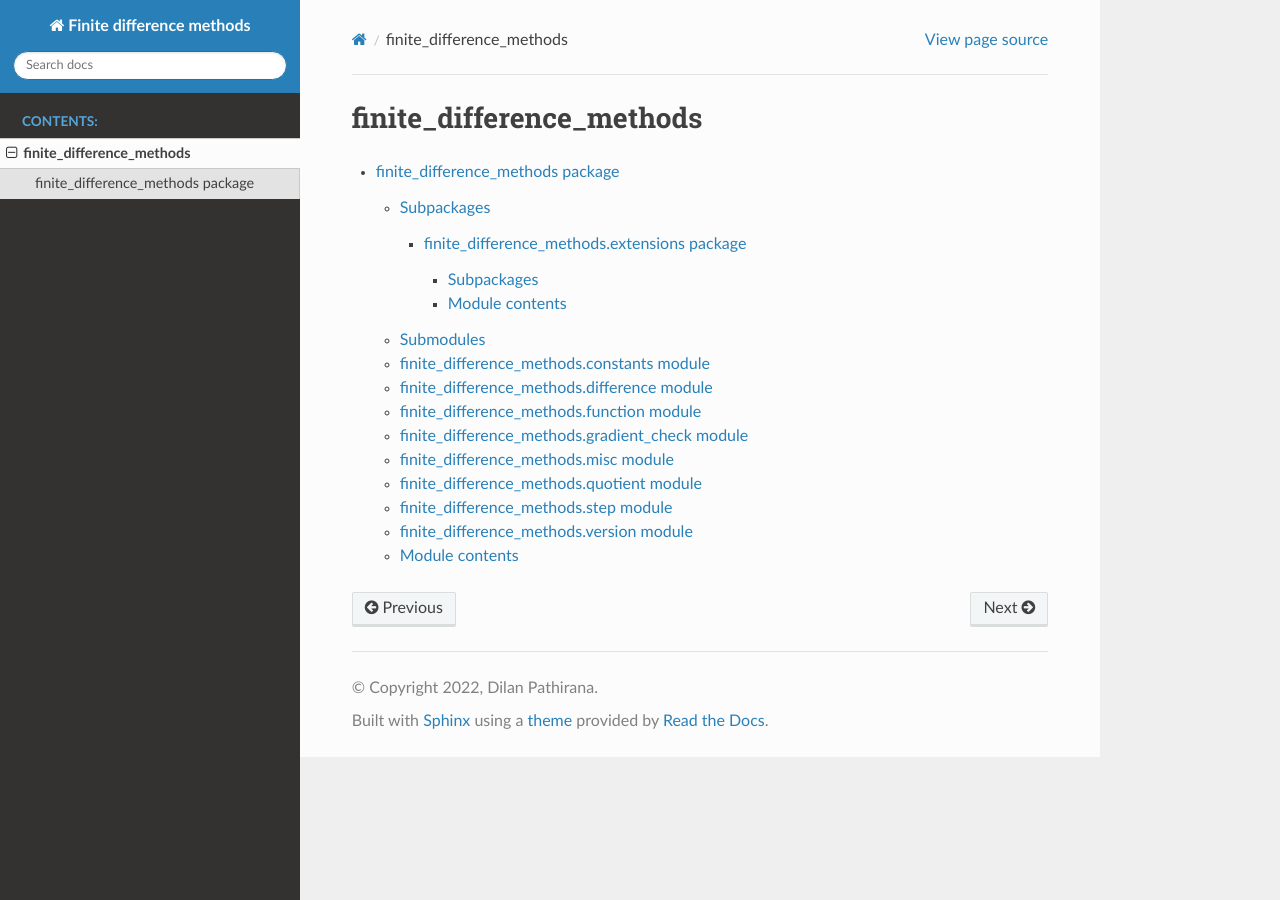
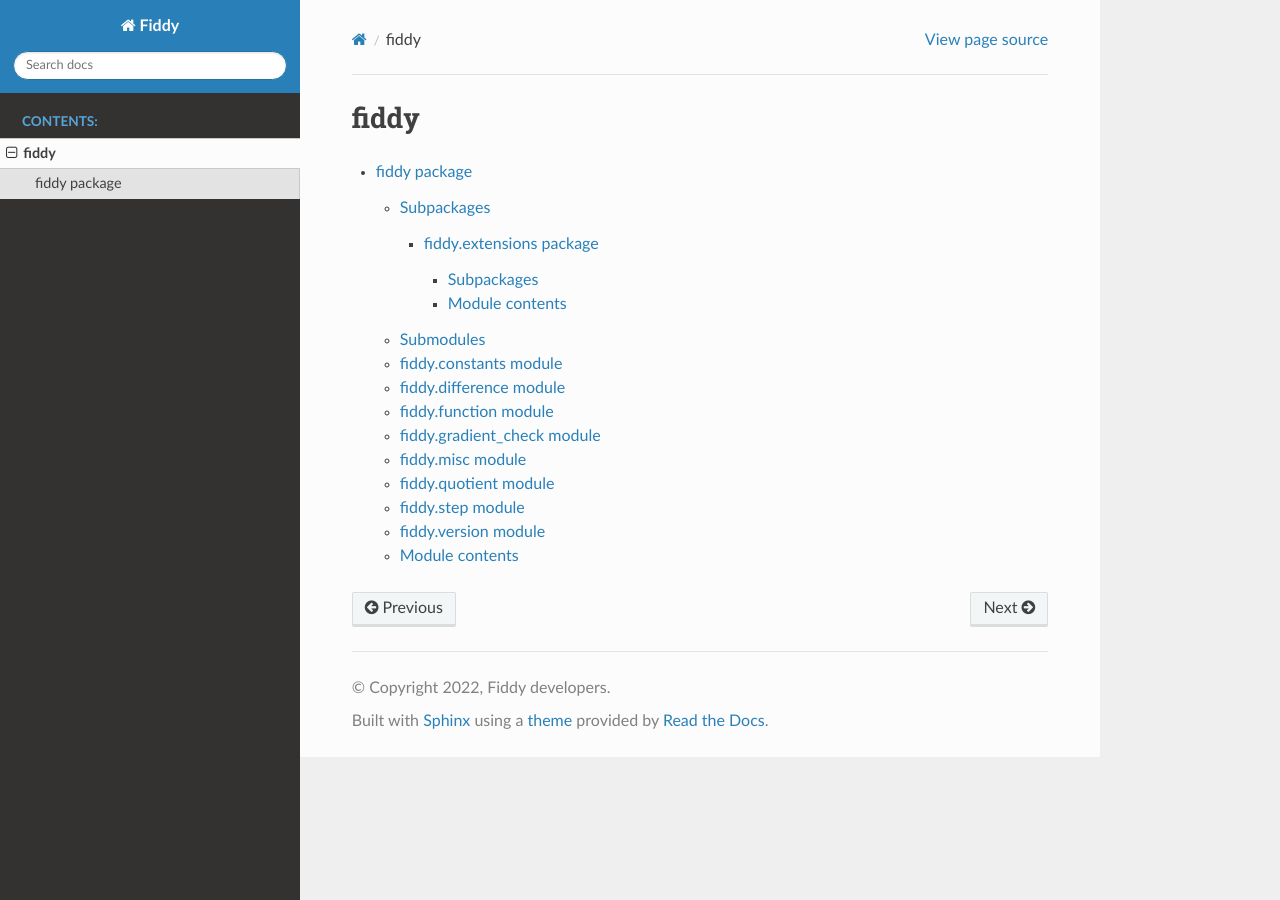
Before and after one commit to ICB-DCM/fiddy, a Sphinx documentation site: the page built from doc/modules.rst, in a window 1280 px wide. Built offline with Sphinx 7.4.7 and the Read the Docs theme 2.0.0, drawn with Linux system fonts in a browser that asks for light colours.

Commit message:
rename doc to fiddy

```diff
--- a/doc/conf.py
+++ b/doc/conf.py
@@ -17,9 +17,9 @@ sys.path.insert(0, os.path.abspath('..'))
 
 # -- Project information -----------------------------------------------------
 
-project = 'Finite difference methods'
-copyright = '2022, Dilan Pathirana'
-author = 'Dilan Pathirana'
+project = 'Fiddy'
+copyright = '2022, Fiddy developers'
+author = 'Fiddy developers'
 
 
 # -- General configuration ---------------------------------------------------
--- /dev/null
+++ b/doc/fiddy.rst
@@ -0,0 +1,94 @@
+fiddy package
+=============
+
+Subpackages
+-----------
+
+.. toctree::
+   :maxdepth: 4
+
+   fiddy.extensions
+
+Submodules
+----------
+
+fiddy.constants module
+----------------------
+
+.. automodule:: fiddy.constants
+   :members:
+   :undoc-members:
+   :show-inheritance:
+   :noindex:
+
+fiddy.difference module
+-----------------------
+
+.. automodule:: fiddy.difference
+   :members:
+   :undoc-members:
+   :show-inheritance:
+   :noindex:
+
+fiddy.function module
+---------------------
+
+.. automodule:: fiddy.function
+   :members:
+   :undoc-members:
+   :show-inheritance:
+   :noindex:
+
+fiddy.gradient\_check module
+----------------------------
+
+.. automodule:: fiddy.gradient_check
+   :members:
+   :undoc-members:
+   :show-inheritance:
+   :noindex:
+
+fiddy.misc module
+-----------------
+
+.. automodule:: fiddy.misc
+   :members:
+   :undoc-members:
+   :show-inheritance:
+   :noindex:
+
+fiddy.quotient module
+---------------------
+
+.. automodule:: fiddy.quotient
+   :members:
+   :undoc-members:
+   :show-inheritance:
+   :noindex:
+
+fiddy.step module
+-----------------
+
+.. automodule:: fiddy.step
+   :members:
+   :undoc-members:
+   :show-inheritance:
+   :noindex:
+
+fiddy.version module
+--------------------
+
+.. automodule:: fiddy.version
+   :members:
+   :undoc-members:
+   :show-inheritance:
+   :noindex:
+
+Module contents
+---------------
+
+.. automodule:: fiddy
+   :members:
+   :undoc-members:
+   :show-inheritance:
+   :noindex:
--- a/doc/finite_difference_methods.extensions.rst
+++ /dev/null
@@ -1,19 +0,0 @@
-finite\_difference\_methods.extensions package
-==============================================
-
-Subpackages
------------
-
-.. toctree::
-   :maxdepth: 4
-
-   finite_difference_methods.extensions.amici
-
-Module contents
----------------
-
-.. automodule:: finite_difference_methods.extensions
-   :members:
-   :undoc-members:
-   :show-inheritance:
-   :noindex:
--- a/doc/finite_difference_methods.rst
+++ /dev/null
@@ -1,94 +0,0 @@
-finite\_difference\_methods package
-===================================
-
-Subpackages
------------
-
-.. toctree::
-   :maxdepth: 4
-
-   finite_difference_methods.extensions
-
-Submodules
-----------
-
-finite\_difference\_methods.constants module
---------------------------------------------
-
-.. automodule:: finite_difference_methods.constants
-   :members:
-   :undoc-members:
-   :show-inheritance:
-   :noindex:
-
-finite\_difference\_methods.difference module
----------------------------------------------
-
-.. automodule:: finite_difference_methods.difference
-   :members:
-   :undoc-members:
-   :show-inheritance:
-   :noindex:
-
-finite\_difference\_methods.function module
--------------------------------------------
-
-.. automodule:: finite_difference_methods.function
-   :members:
-   :undoc-members:
-   :show-inheritance:
-   :noindex:
-
-finite\_difference\_methods.gradient\_check module
---------------------------------------------------
-
-.. automodule:: finite_difference_methods.gradient_check
-   :members:
-   :undoc-members:
-   :show-inheritance:
-   :noindex:
-
-finite\_difference\_methods.misc module
----------------------------------------
-
-.. automodule:: finite_difference_methods.misc
-   :members:
-   :undoc-members:
-   :show-inheritance:
-   :noindex:
-
-finite\_difference\_methods.quotient module
--------------------------------------------
-
-.. automodule:: finite_difference_methods.quotient
-   :members:
-   :undoc-members:
-   :show-inheritance:
-   :noindex:
-
-finite\_difference\_methods.step module
----------------------------------------
-
-.. automodule:: finite_difference_methods.step
-   :members:
-   :undoc-members:
-   :show-inheritance:
-   :noindex:
-
-finite\_difference\_methods.version module
-------------------------------------------
-
-.. automodule:: finite_difference_methods.version
-   :members:
-   :undoc-members:
-   :show-inheritance:
-   :noindex:
-
-Module contents
----------------
-
-.. automodule:: finite_difference_methods
-   :members:
-   :undoc-members:
-   :show-inheritance:
-   :noindex:
--- a/doc/index.rst
+++ b/doc/index.rst
@@ -1,10 +1,10 @@
-.. Finite difference methods documentation master file, created by
+.. Fiddy documentation master file, created by
    sphinx-quickstart on Wed Feb  2 21:48:18 2022.
    You can adapt this file completely to your liking, but it should at least
    contain the root `toctree` directive.
 
-Welcome to Finite difference methods's documentation!
-=====================================================
+Welcome to Fiddy's documentation!
+=================================
 
 .. toctree::
    :maxdepth: 2
--- a/doc/modules.rst
+++ b/doc/modules.rst
@@ -1,7 +1,7 @@
-finite_difference_methods
-=========================
+fiddy
+=====
 
 .. toctree::
    :maxdepth: 4
 
-   finite_difference_methods
+   fiddy
```
Also changed, not shown: doc/fiddy.extensions.amici.rst (added, +23 -0 lines), doc/fiddy.extensions.rst (added, +19 -0 lines), doc/finite_difference_methods.extensions.amici.rst (deleted, +0 -23 lines).
